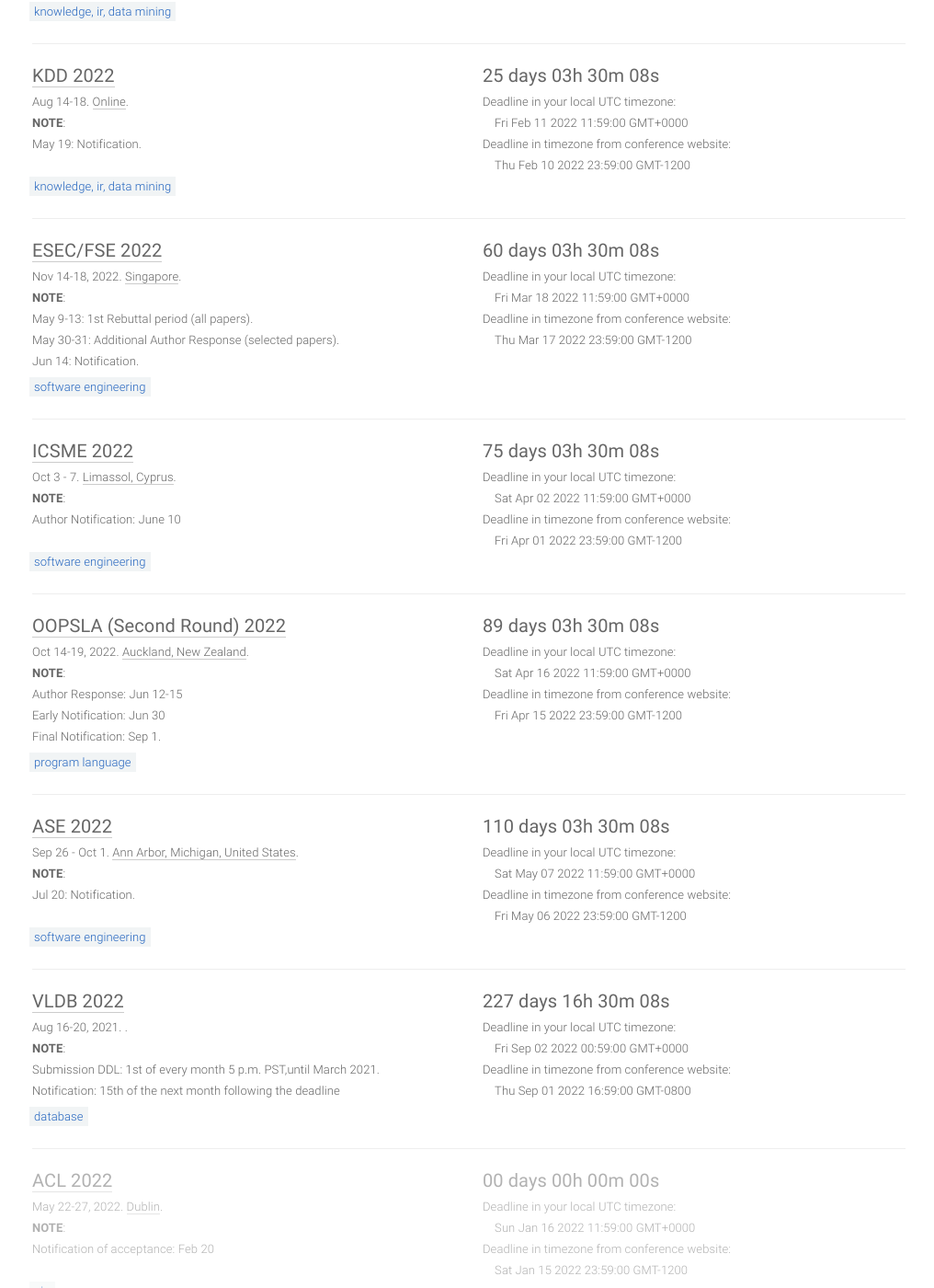
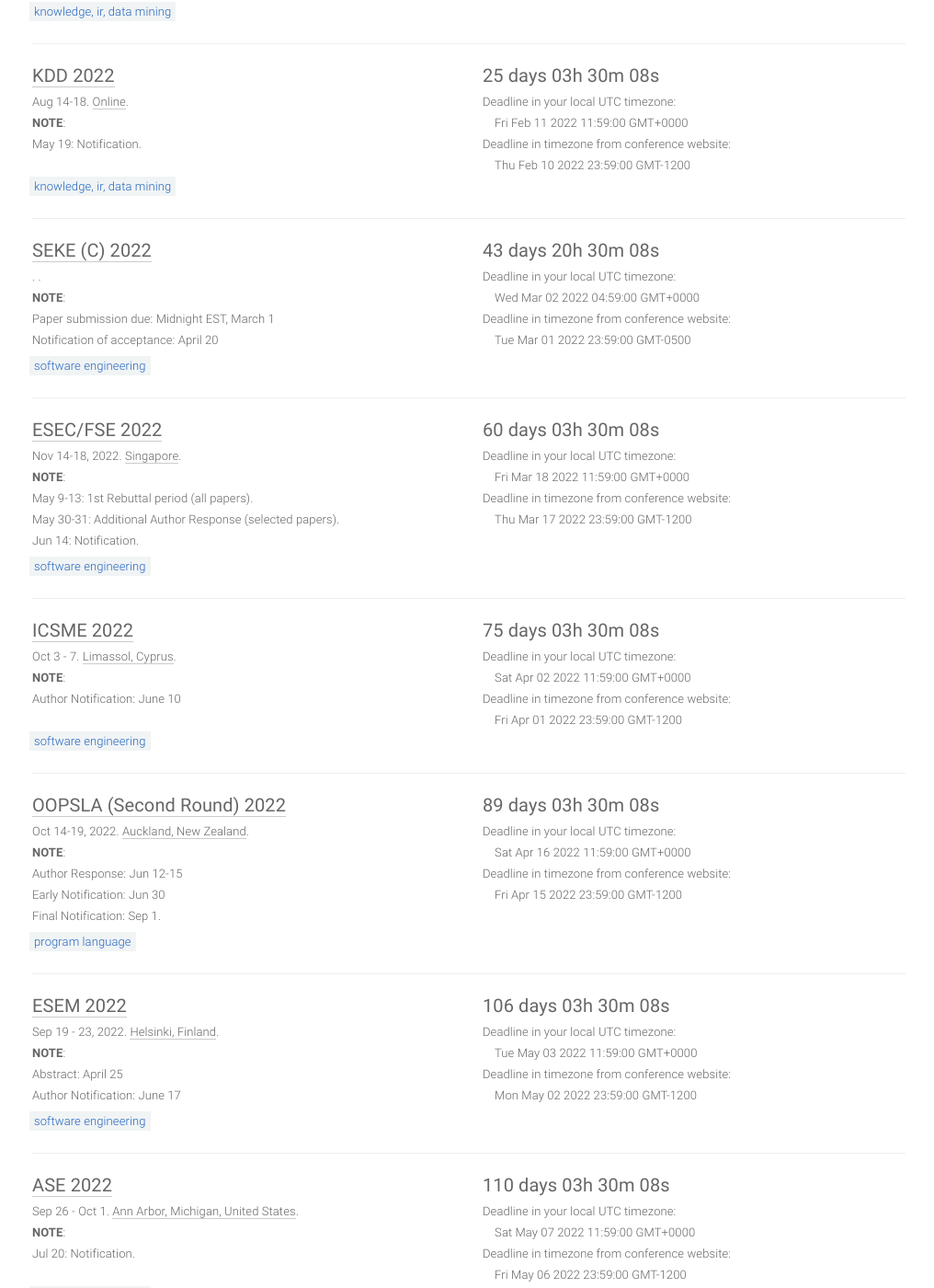
Before and after one commit to YanlinWang/DDL_netlify, a Jekyll site: the page built from index.html, in a window 1280 px wide and 1400 px high, scrolled down 1309 px. Shown: the whole window at 92% size, without its empty margins (130-1146 px from the left). Built offline with Jekyll 4.4.1, drawn with Linux system fonts in a browser that asks for light colours; some of the changed text lies outside the part shown.

Commit message:
Update conferences.yml

```diff
--- a/_data/conferences.yml
+++ b/_data/conferences.yml
@@ -13,6 +13,33 @@
          <br>Aug 27: Abstract deadline.
          <br>Nov 10: Author Response.
          <br>Dec 3: Notification.'
+
+- title: ETAPS
+  year: 2022
+  id: etaps
+  link: https://etaps.org/2022/call-for-papers
+  deadline: '2021-10-14 23:59:00'
+  timezone: UTC-12
+  date: April 2-7, 2022
+  place: Munich, Germany
+  sub: SE
+  note: '<b>NOTE</b>:
+         <br>Dec 7-9: Author Response.
+         <br>Dec 23: Notification.'
+
+
+- title: SANER
+  year: 2022
+  id: saner
+  link: https://saner2022.uom.gr/restrack
+  deadline: '2021-10-21 23:59:00'
+  timezone: UTC-12
+  date:
+  place:
+  sub: SE
+  note: '<b>NOTE</b>:
+         <br>Abstract submission deadline: October 14, 2021 AoE
+         <br>Notifications: December 16, 2021 AoE'
 
 
 - title: MSR
@@ -86,17 +113,45 @@
 
 
 - title: ESEM
-  year: 2021
+  year: 2022
   id: esem
-  link: https://conf.researchr.org/track/esem-2021/esem-2021-technical-papers
-  abstract_deadline: '2021-05-08 23:59:00'
-  deadline: '2021-05-15 23:59:00'
+  link: https://conf.researchr.org/home/esem-2022
+  abstract_deadline: '2022-04-25 23:59:00'
+  deadline: '2022-05-02 23:59:00'
   timezone: UTC-12
-  date: Oct 11 - 15, 2021
-  place: Bari, Italy
+  date: Sep 19 - 23, 2022
+  place: Helsinki, Finland
   sub: SE
   note: '<b>NOTE</b>:
-         <br>Author Notification: June 30, 2021'
+         <br> Abstract: April 25
+         <br>Author Notification: June 17'
+
+
+- title: SEKE (C)
+  year: 2022
+  id: seke
+  link: http://ksiresearch.org/seke/seke22.html
+  deadline: '2022-03-01 23:59:00'
+  timezone: UTC-5
+  date:
+  place:
+  sub: SE
+  note: '<b>NOTE</b>:
+         <br>Paper submission due: Midnight EST, March 1
+         <br>Notification of acceptance: April 20'
+
+- title: SCAM (C)
+  year: 2022
+  id: scam
+  link: http://www.ieee-scam.org/2022/#cfpresearchtrack
+  deadline: '2022-06-23 23:59:00'
+  timezone: UTC-12
+  date:
+  place:
+  sub: SE
+  note: '<b>NOTE</b>:
+         <br> Abstract: June 17
+         <br>Author Notification: July 25'
 
 - title: OOPSLA (Second Round)
   year: 2022
```
